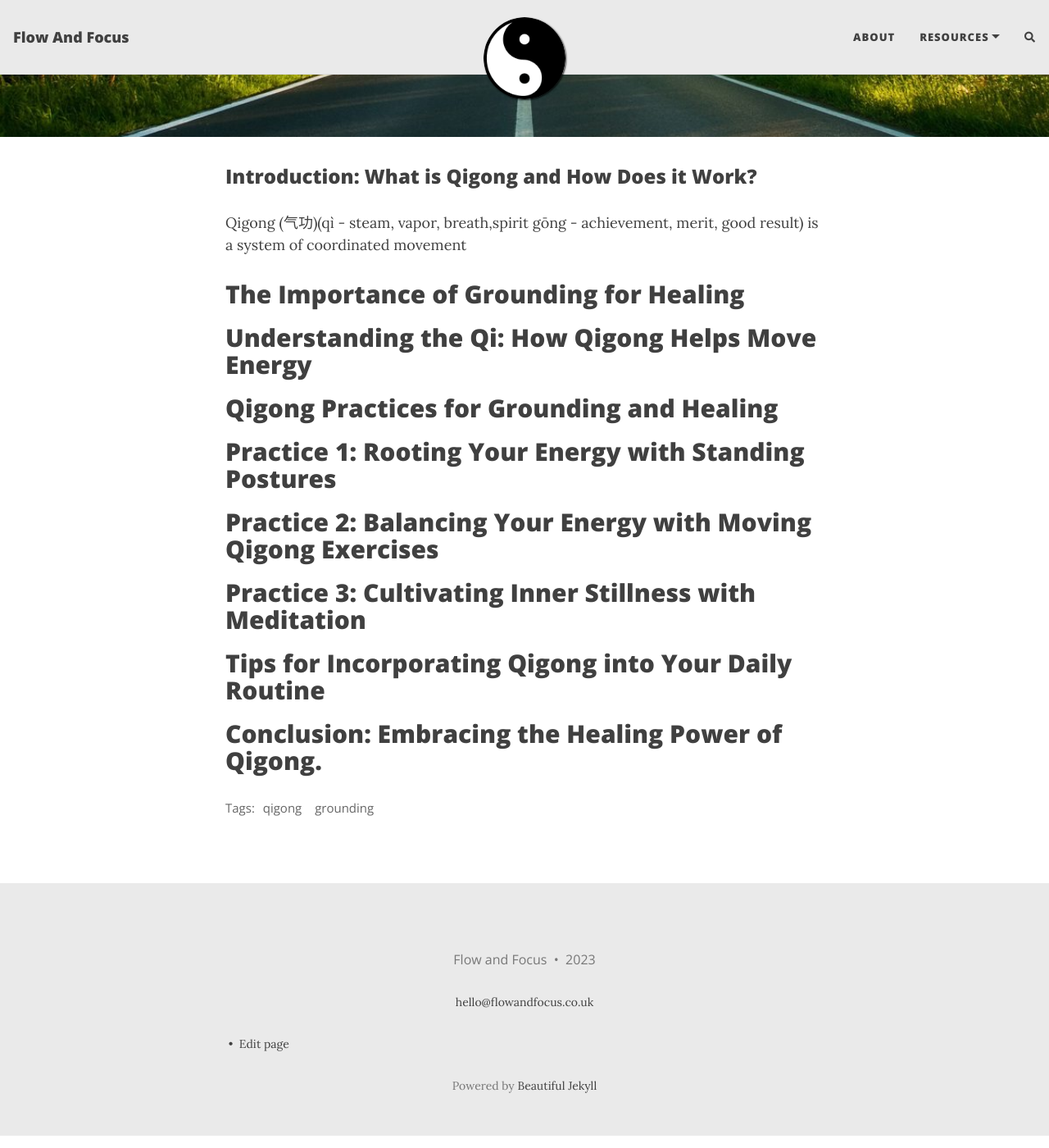
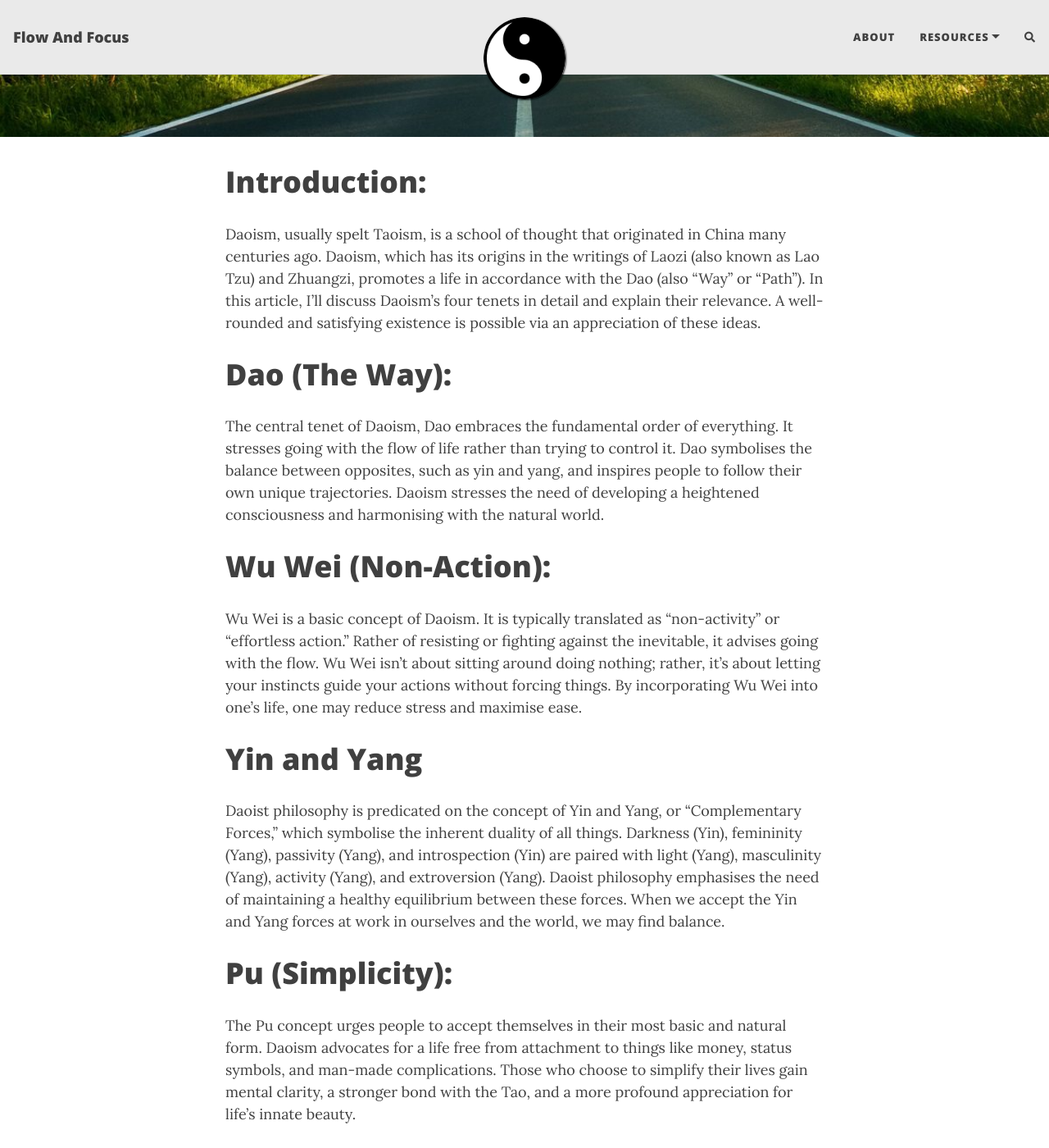
Before and after one commit to wieslawzych/flowandfocus.github.io, a Jekyll site: the page built from _posts/2023-04-26-grounding-and-healing-throught-qigong.md, in a window 1280 px wide and 1400 px high, scrolled down 379 px. Shown: the whole window at 82% size. Built offline with Jekyll 4.4.1, drawn with Linux system fonts in a browser that asks for light colours; nearby versions of some CDN libraries; comment, search, counter and statistics services are not loaded; some of the changed text lies outside the part shown.

Commit message:
change first post

```diff
--- a/_includes/head.html
+++ b/_includes/head.html
@@ -29,7 +29,7 @@
   <meta name="author" content="{{ site.author }}">
   {% endif %}
 
-  <meta name="description" content="{{ description }}">
+  <meta name="description" content="{{ page.description }}">
 
   {% if site.mobile-theme-col %}
   <meta name="theme-color" content="{{ site.mobile-theme-col }}">
--- a/_posts/2023-04-26-grounding-and-healing-throught-qigong.md
+++ b/_posts/2023-04-26-grounding-and-healing-throught-qigong.md
@@ -1,21 +1,40 @@
 ---
 layout: post
-title: Grounding and healing through Qigong
+title: Understanding the Four Main Principles of Daoism
 subtitle:
+description: Find out what Daoism is all about and examine its four cornerstone principles in this in-depth blog post. Learn from the ancient philosophy's teachings and use its concepts in your daily life.
+excerpt: Find out what Daoism is all about and examine its four cornerstone principles in this in-depth blog post. Learn from the ancient philosophy's teachings and use its concepts in your daily life.
 cover-img: /assets/img/post1/path.jpg
 thumbnail-img: /assets/img/post1/thumb.jpg
 share-img: /assets/img/post1/path.jpg
 tags: [qigong, grounding]
 ---
-### Introduction: What is Qigong and How Does it Work?
-Qigong (气功)(qì - steam, vapor, breath,spirit gōng - achievement, merit, good result) is a system of coordinated
-movement
 
-## The Importance of Grounding for Healing
-## Understanding the Qi: How Qigong Helps Move Energy
-## Qigong Practices for Grounding and Healing
-## Practice 1: Rooting Your Energy with Standing Postures
-## Practice 2: Balancing Your Energy with Moving Qigong Exercises
-## Practice 3: Cultivating Inner Stillness with Meditation
-## Tips for Incorporating Qigong into Your Daily Routine
-## Conclusion: Embracing the Healing Power of Qigong.
+
+# Introduction:
+
+Daoism, usually spelt Taoism, is a school of thought that originated in China many centuries ago. Daoism, which has its origins in the writings of Laozi (also known as Lao Tzu) and Zhuangzi, promotes a life in accordance with the Dao (also "Way" or "Path"). In this article, I'll discuss Daoism's four tenets in detail and explain their relevance. A well-rounded and satisfying existence is possible via an appreciation of these ideas.
+
+# Dao (The Way):
+
+The central tenet of Daoism, Dao embraces the fundamental order of everything. It stresses going with the flow of life rather than trying to control it. Dao symbolises the balance between opposites, such as yin and yang, and inspires people to follow their own unique trajectories. Daoism stresses the need of developing a heightened consciousness and harmonising with the natural world.
+
+# Wu Wei (Non-Action):
+
+Wu Wei is a basic concept of Daoism. It is typically translated as "non-activity" or "effortless action." Rather of resisting or fighting against the inevitable, it advises going with the flow. Wu Wei isn't about sitting around doing nothing; rather, it's about letting your instincts guide your actions without forcing things. By incorporating Wu Wei into one's life, one may reduce stress and maximise ease.
+
+# Yin and Yang
+
+Daoist philosophy is predicated on the concept of Yin and Yang, or "Complementary Forces," which symbolise the inherent duality of all things. Darkness (Yin), femininity (Yang), passivity (Yang), and introspection (Yin) are paired with light (Yang), masculinity (Yang), activity (Yang), and extroversion (Yang). Daoist philosophy emphasises the need of maintaining a healthy equilibrium between these forces. When we accept the Yin and Yang forces at work in ourselves and the world, we may find balance.
+
+# Pu (Simplicity):
+
+The Pu concept urges people to accept themselves in their most basic and natural form. Daoism advocates for a life free from attachment to things like money, status symbols, and man-made complications. Those who choose to simplify their lives gain mental clarity, a stronger bond with the Tao, and a more profound appreciation for life's innate beauty.
+
+# Conclusion:
+
+Daoism includes both theoretical and practical advice for living a healthy, happy, and successful life. Individuals can cultivate inner calm and wisdom by knowing and implementing the four basic principles of Daoism: Dao (The Way), Wu Wei (Non-Action), Yin and Yang (Complementary Forces), and Pu (Simplicity).
+
+Finding meaning and happiness in life may require letting go of rigidity and resisting the urge to control every aspect of it. By living by these guidelines, we have access to the enduring truths of Daoism and are more equipped to handle the difficulties of today's world.
+
+You may go on a life-changing journey towards harmony, balance, and deeper purpose by living in accordance with Daoist principles.
```
